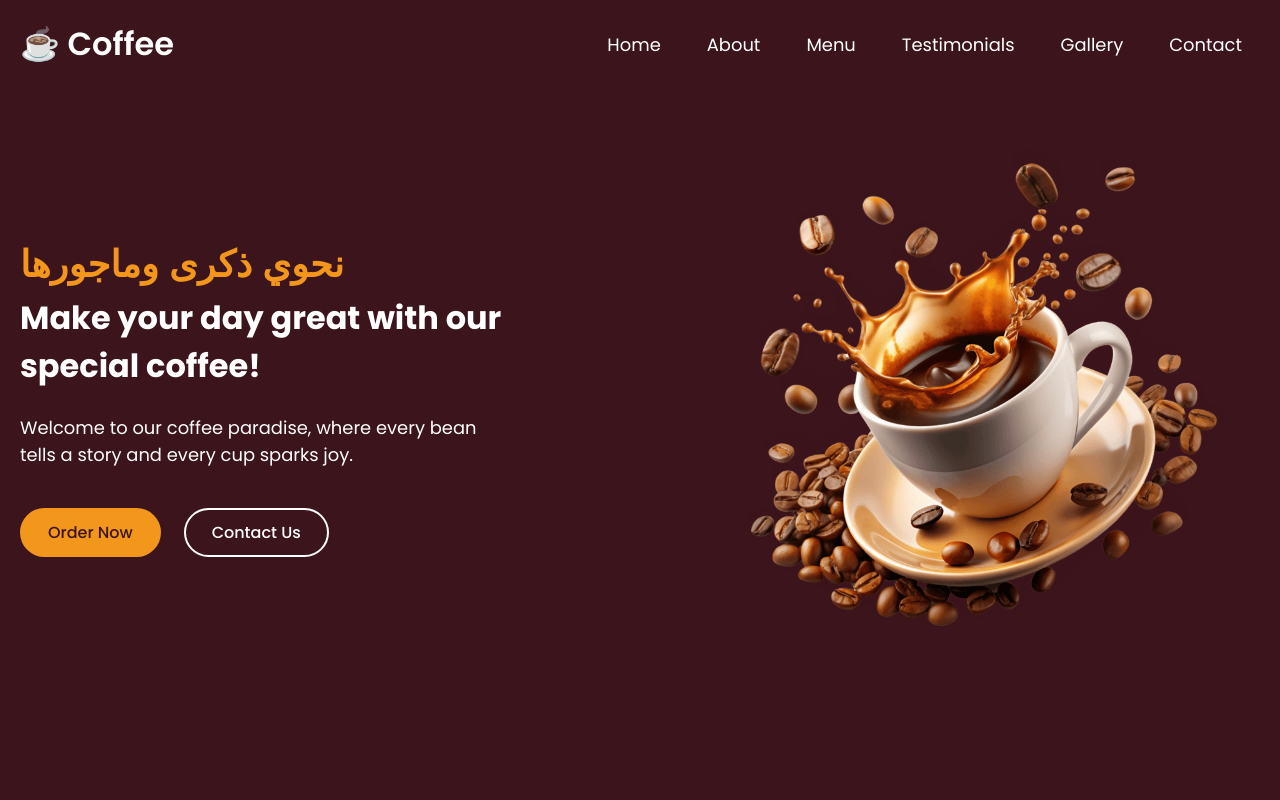
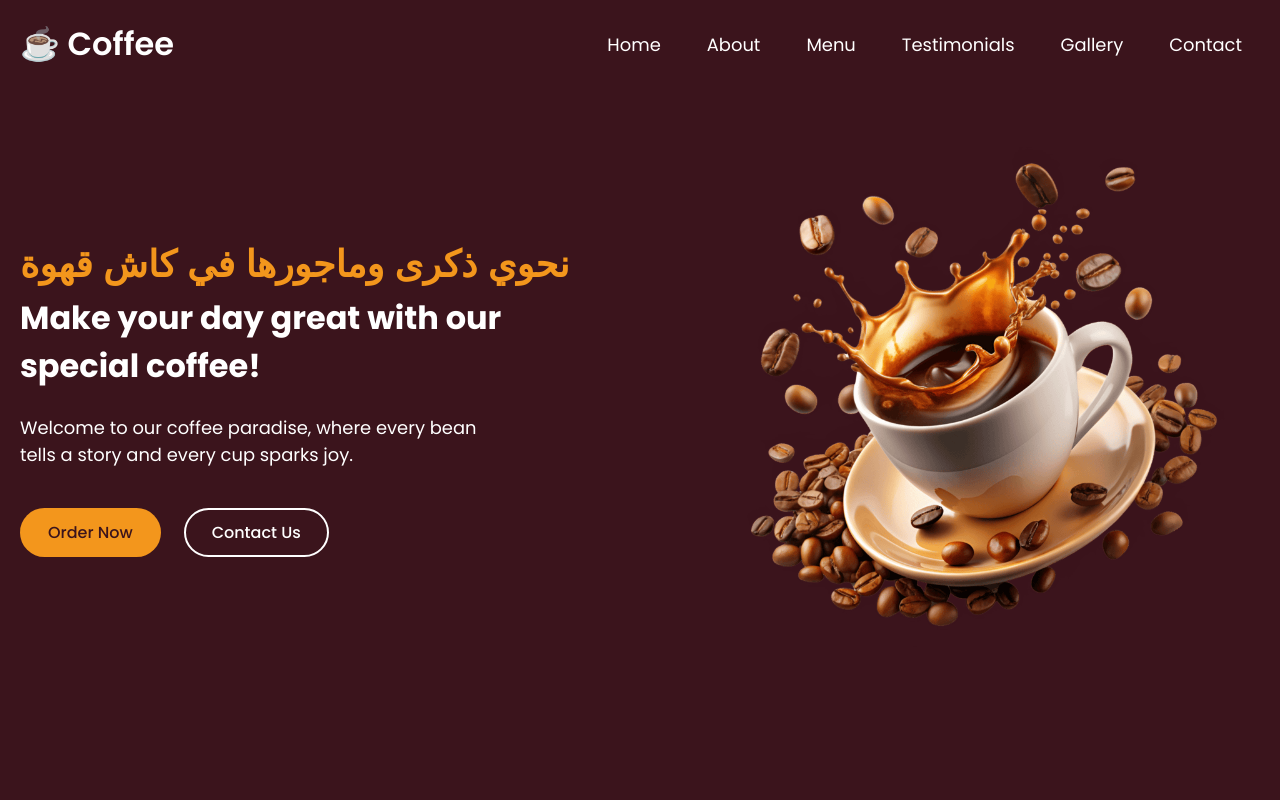
Before and after one commit to Abdennourx/coffee-shop, a plain HTML site: page index.html in a window 1280 px wide. Shown: the top 800 px of the page. Drawn offline with nearby package versions, Linux system fonts and the light colour scheme; a web font is replaced by a local one.

Commit message:
Update index.html

```diff
--- a/index.html
+++ b/index.html
@@ -49,7 +49,7 @@
         <section class="hero-section" >
             <div class="section-content">
                 <div class="hero-details">
-                    <h2 class="title">نحوي ذكرى وماجورها</h2>
+                    <h2 class="title">نحوي ذكرى وماجورها في كاش قهوة</h2>
                     <h3 class="subtitle">Make your day great with our special coffee!</h3>
                     <p class="description">Welcome to our coffee paradise, where every
                         bean tells a story and every cup sparks joy.</p>
```
